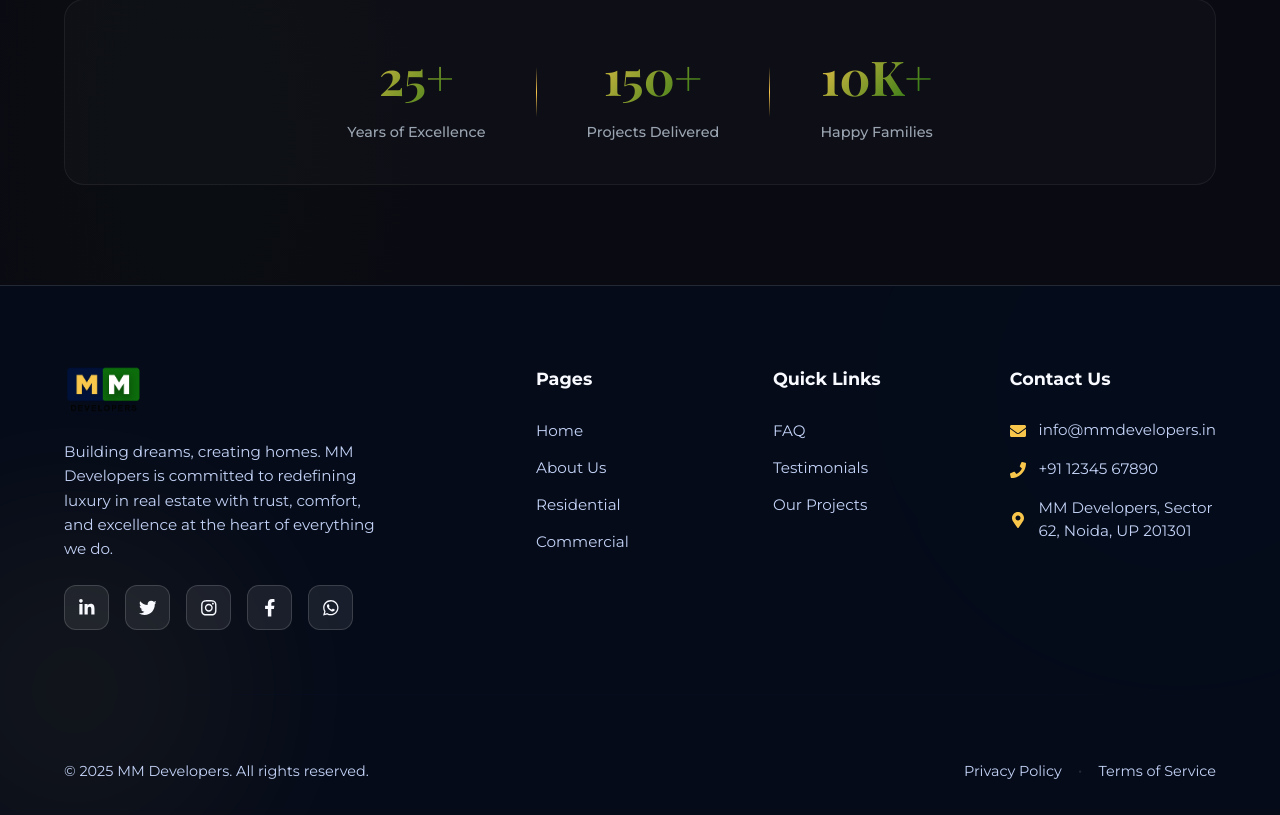
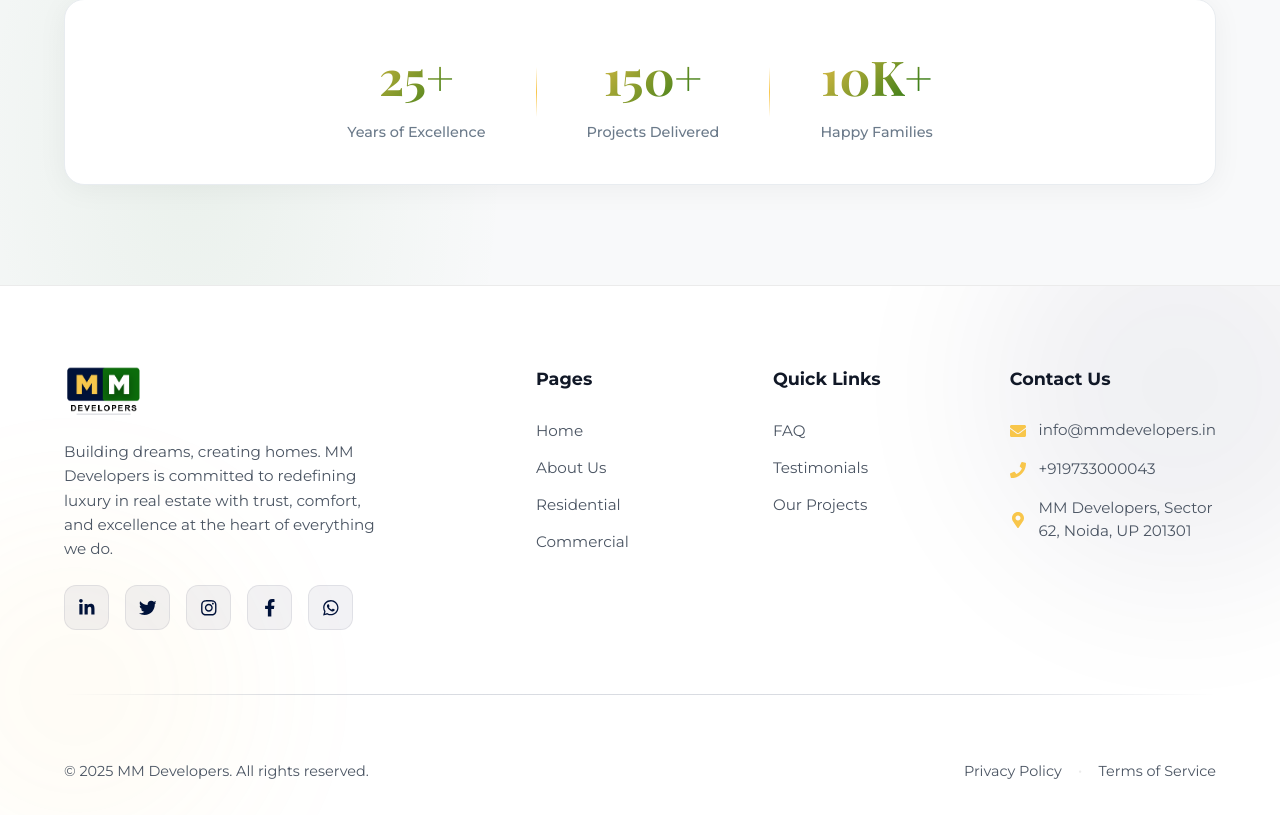
Before and after one commit to Kuldeepkant26/mmdevlopers, a React (Vite) app: page /about in a window 1280 px wide. Shown: the part 5991-6806 px from the top of the page. Built offline with nearby package versions, Linux system fonts and the light colour scheme.

Commit message:
Final Changes- Theam fix and contact info updated

```diff
--- a/src/components/Footer.jsx
+++ b/src/components/Footer.jsx
@@ -107,7 +107,7 @@ const Footer = () => {
                             </ul>
                         </div>
 
-                        <div className="footer-column">
+                        <div className="footer-column" id="footer-contact-section">
                             <h3 className="footer-heading">Contact Us</h3>
                             <ul className="footer-contact">
                                 <li>
@@ -116,7 +116,7 @@ const Footer = () => {
                                 </li>
                                 <li>
                                     <FaPhone className="contact-icon" />
-                                    <a href="tel:+911234567890">+91 12345 67890</a>
+                                    <a href="tel:+919733000043">+919733000043</a>
                                 </li>
                                 <li>
                                     <FaMapMarkerAlt className="contact-icon" />
--- a/src/components/Navbar.jsx
+++ b/src/components/Navbar.jsx
@@ -40,9 +40,7 @@ const Navbar = () => {
         if (typeof window === 'undefined') return 'light';
         const storedTheme = window.localStorage.getItem(THEME_STORAGE_KEY);
         if (storedTheme === 'light' || storedTheme === 'dark') return storedTheme;
-        return window.matchMedia && window.matchMedia('(prefers-color-scheme: dark)').matches
-            ? 'dark'
-            : 'light';
+        return 'light';
     });
     const location = useLocation();
     const navigate = useNavigate();
@@ -208,7 +206,7 @@ const Navbar = () => {
         { name: 'Testimonials', icon: FaComments, path: '/', sectionId: 'testimonials-section' },
         { name: 'Our Vision', icon: FaLightbulb, path: '/about', sectionId: 'immersive-vision-section' },
         { name: 'Our Projects', icon: FaBuilding, path: '/about', sectionId: 'signature-projects-section' },
-        { name: 'Contact Us', icon: FaPhone, path: '/', sectionId: 'cta-section' },
+        { name: 'Contact Us', icon: FaPhone, path: location.pathname, sectionId: 'footer-contact-section' },
     ];
 
     return (
--- a/src/context/ThemeContext.jsx
+++ b/src/context/ThemeContext.jsx
@@ -5,7 +5,7 @@ const ThemeContext = createContext();
 export const ThemeProvider = ({ children }) => {
   const [isDark, setIsDark] = useState(() => {
     const saved = localStorage.getItem('theme');
-    return saved ? saved === 'dark' : true; // Default to dark
+    return saved ? saved === 'dark' : false; // Default to light
   });
 
   useEffect(() => {
```
